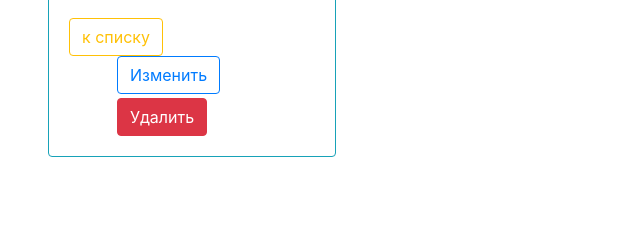
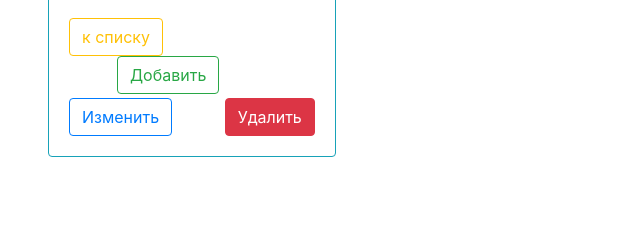
Before and after one commit to turamant/BookDja, a Django app: template templates/phonebooks/phonebook_detail.html in a window 1280 px wide. Shown: the part 312-552 px from the top of the page, without its empty margins (0-640 px from the left). Run offline with Django 3.2, Linux system fonts and the light colour scheme; the template is opened without the code that fills it, so the values that code supplies are empty; some libraries are stand-ins or nearby versions.

Commit message:
bootstrap4

```diff
--- a/templates/phonebooks/phonebook_detail.html
+++ b/templates/phonebooks/phonebook_detail.html
@@ -12,8 +12,9 @@
     <p class="card-text">Фамилия: {{ phboo.name }}</p>
       <p class="card-text">Телефон: {{ phboo.nomer }}</p>
       <p class="card-text">Дата рождения: {{ phboo.birthday }}</p>
-    <a href="{% url 'phonebooks' %}" class="btn btn-outline-warning">к списку</a>
-    <a href="{% url 'phonebook_update' phboo.url %}" class="btn btn-outline-primary ml-5">Изменить</a>
+    <a href="{% url 'phonebooks' %}" class="btn btn-outline-warning ">к списку</a>
+    <a href="{% url 'phonebook_new' %}" class="btn  btn-outline-success ml-5">Добавить</a>
+    <a href="{% url 'phonebook_update' phboo.url %}" class="btn btn-outline-primary mt-1">Изменить</a>
     <a href="{% url 'phonebook_delete' phboo.url %}" class="btn btn-danger ml-5 mt-1">Удалить</a>
 
   </div>
```
